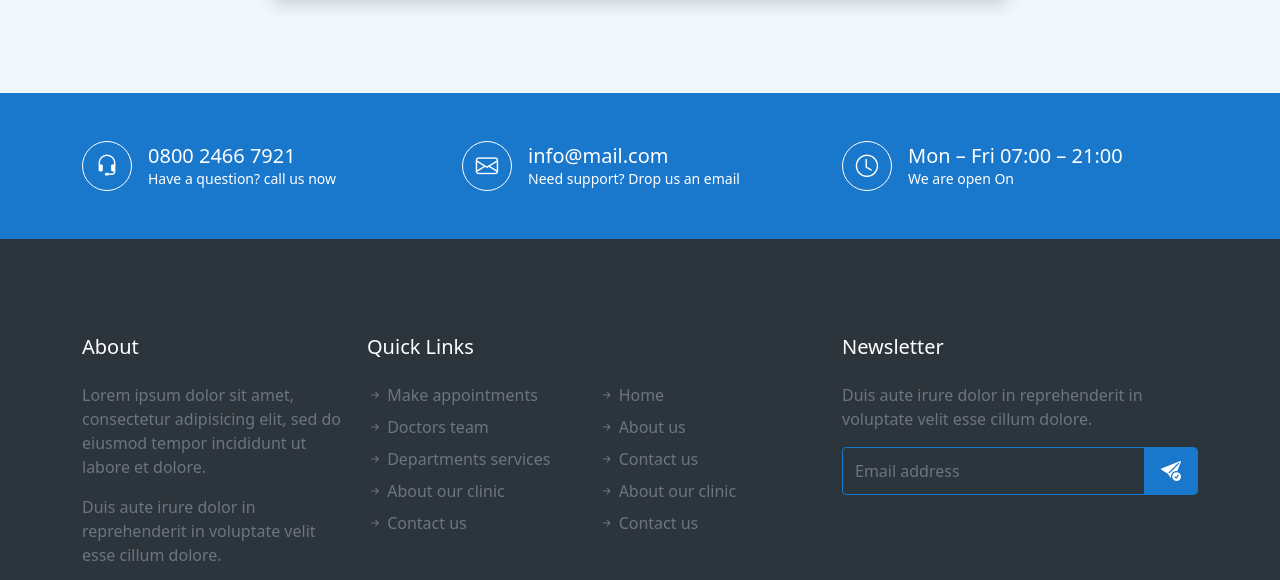
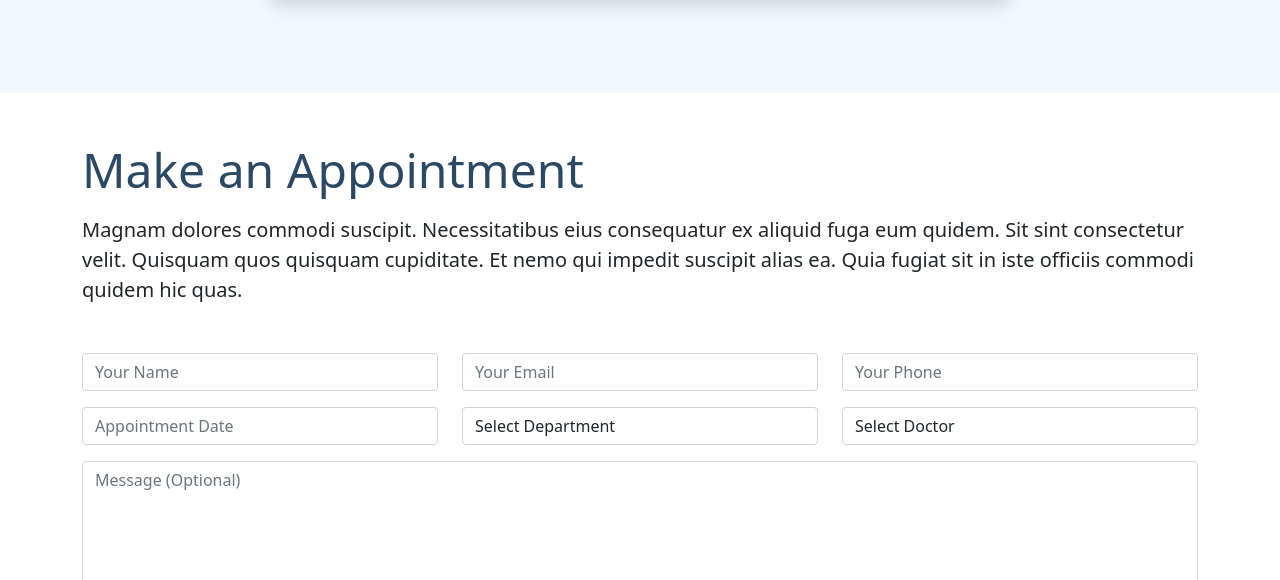
Before and after one commit to walterg85/clinica, a plain HTML site: page index.html in a window 1280 px wide. Shown: the part 4614-5194 px from the top of the page. Drawn offline with nearby package versions, Linux system fonts and the light colour scheme.

Commit message:
diseño
Se añadio formulario para realizar una cita

```diff
--- a/index.html
+++ b/index.html
@@ -413,6 +413,58 @@
             </div>
         </section>
 
+        <!-- Appointment -->
+        <section id="appointment" class="py-5">
+            <div class="container">
+
+                <div class="section-title">
+                    <h1 class="display-5 text-dark-blue">Make an Appointment</h1>
+                    <p class="lead my-3 mb-5">Magnam dolores commodi suscipit. Necessitatibus eius consequatur ex aliquid fuga eum quidem. Sit sint consectetur velit. Quisquam quos quisquam cupiditate. Et nemo qui impedit suscipit alias ea. Quia fugiat sit in iste officiis commodi quidem hic quas.</p>
+                </div>
+
+                <form role="form">
+                    <div class="row">
+                        <div class="col-md-4 form-group">
+                            <input type="text" name="name" class="form-control" id="name" placeholder="Your Name">
+                        </div>
+                        <div class="col-md-4 form-group mt-3 mt-md-0">
+                            <input type="email" class="form-control" name="email" id="email" placeholder="Your Email">
+                        </div>
+                        <div class="col-md-4 form-group mt-3 mt-md-0">
+                            <input type="tel" class="form-control" name="phone" id="phone" placeholder="Your Phone">
+                        </div>
+                    </div>
+                    <div class="row">
+                        <div class="col-md-4 form-group mt-3">
+                            <input type="datetime" name="date" class="form-control datepicker" id="date" placeholder="Appointment Date">
+                        </div>
+                        <div class="col-md-4 form-group mt-3">
+                            <select name="department" id="department" class="form-control">
+                                <option value="">Select Department</option>
+                                <option value="Department 1">Department 1</option>
+                                <option value="Department 2">Department 2</option>
+                                <option value="Department 3">Department 3</option>
+                            </select>
+                        </div>
+                        <div class="col-md-4 form-group mt-3">
+                            <select name="doctor" id="doctor" class="form-control">
+                                <option value="">Select Doctor</option>
+                                <option value="Doctor 1">Doctor 1</option>
+                                <option value="Doctor 2">Doctor 2</option>
+                                <option value="Doctor 3">Doctor 3</option>
+                            </select>
+                        </div>
+                    </div>
+
+                    <div class="form-group mt-3">
+                        <textarea class="form-control" name="message" rows="5" placeholder="Message (Optional)"></textarea>
+                    </div>
+                    <div class="text-center my-5"><button type="button" class="btn btn-blue btn-oval">Make an Appointment</button></div>
+                </form>
+
+            </div>
+        </section>
+
         <!-- Contact Section-->
         <section class="contact py-5 bg-blue text-white">
             <div class="container">
```
